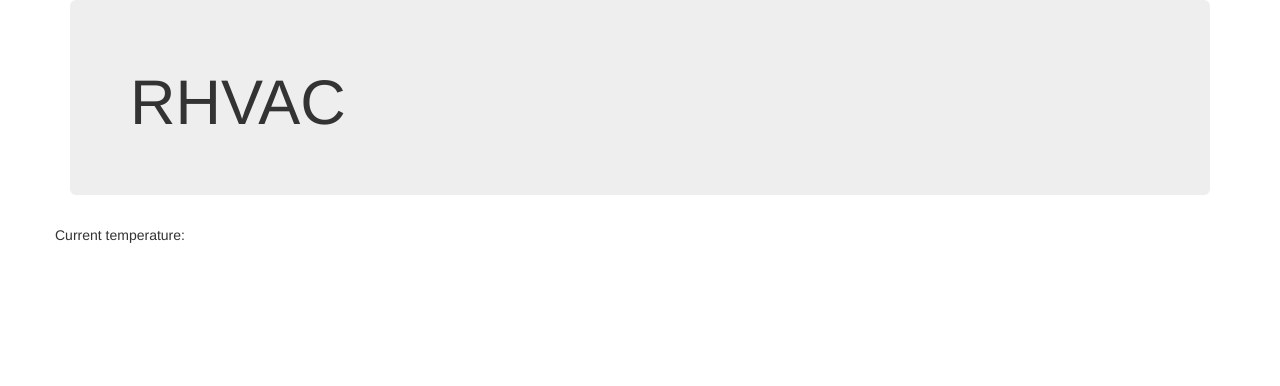
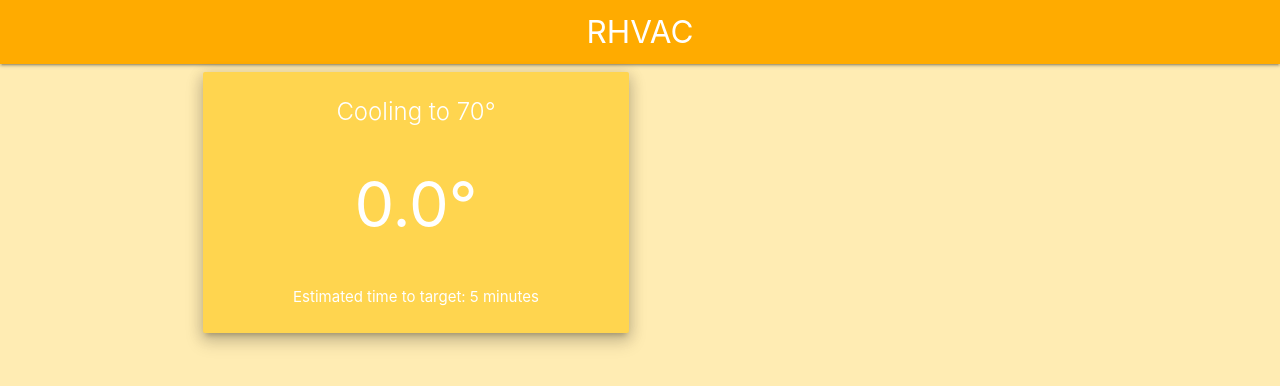
Before and after one commit to tanishq-dubey/RHVAC, a Flask app: page / in a window 1280 px wide. Shown: the top 386 px of the page. Run offline with Flask 2, Linux system fonts and the light colour scheme; some libraries are stand-ins or nearby versions.

Commit message:
Update index.html

```diff
--- a/templates/index.html
+++ b/templates/index.html
@@ -1,25 +1,45 @@
 <!DOCTYPE html>
 <html>
-<head>
+  <head>
+    <!--Import Google Icon Font-->
+    <link href="https://fonts.googleapis.com/icon?family=Material+Icons" rel="stylesheet">
+    <!-- Compiled and minified CSS -->
+    <link rel="stylesheet" href="https://cdnjs.cloudflare.com/ajax/libs/materialize/1.0.0/css/materialize.min.css">
+
+
+    <!--Let browser know website is optimized for mobile-->
+    <meta name="viewport" content="width=device-width, initial-scale=1.0"/>
+  </head>
+
+  <nav>
+    <div class="nav-wrapper amber accent-4">
+      <a href="#" class="brand-logo center">RHVAC</a>
+    </div>
+  </nav>
+
+  <body class="amber lighten-4">
+    <div class="container ">
+      <div class="row">
+        <div class="col s12 m6">
+          <div class="card amber lighten-2 z-depth-3">
+            <div class="card-content activator white-text">
+              <span class="card-title activator center">Cooling to 70°</span>
+              <h1 class="center activator" id="curr_temp">0.0°</h1>
+              <br>
+              <p class="center activator">Estimated time to target: 5 minutes</p>
+            </div>
+            <div class="card-reveal">
+              <span class="card-title grey-text text-darken-4">System Info<i class="material-icons right">close</i></span>
+              <p>Here is some more information about this product that is only revealed once clicked on.</p>
+            </div>
+          </div>
+        </div>
+      </div>
+    </div>
+    <!--JavaScript at end of body for optimized loading-->
+    <script src="https://cdnjs.cloudflare.com/ajax/libs/materialize/1.0.0/js/materialize.min.js"></script>
     <script src="//code.jquery.com/jquery-3.3.1.min.js"></script>
     <script type="text/javascript" src="//cdnjs.cloudflare.com/ajax/libs/socket.io/1.3.6/socket.io.min.js"></script>
     <script src="static/js/app.js"></script>
-
-    <link rel="stylesheet" href="//maxcdn.bootstrapcdn.com/bootstrap/3.3.7/css/bootstrap.min.css">
-</head>
-<body>
-<div class="container">
-  <div class="jumbotron">
-    <h1>RHVAC</h1>
-  </div>
-</div>
-
-</div>
-
-<div class="container" id="content">
-    <div class="row">
-        <p>Current temperature: <span id="curr_temp"></span></p>
-    </div>
-</div>
-</body>
+  </body>
 </html>
```
